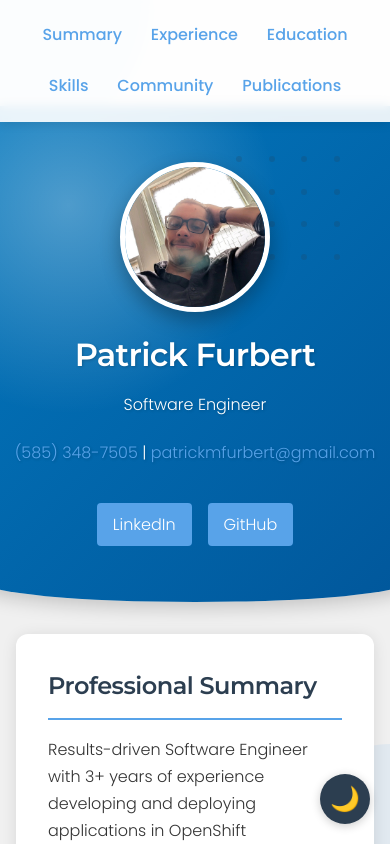
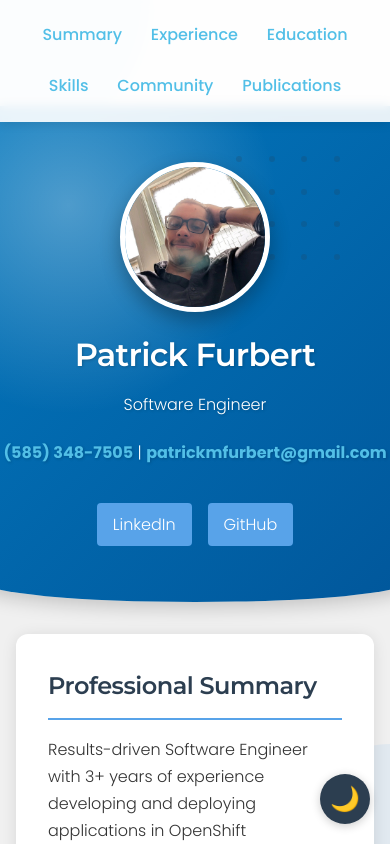
Before and after one commit to patrickmfurbert/patrickmfurbert.github.io, a SvelteKit app: page / in a window 390 px wide. Shown: the top 844 px of the page. Built offline with nearby package versions, Linux system fonts and the light colour scheme.

Commit message:
finished updating colors for mobile

```diff
--- a/fix-paths.js
+++ b/fix-paths.js
@@ -19,6 +19,9 @@ if (fs.existsSync(sourcePath)) {
     fs.writeFileSync(indexPath, indexContent);
     console.log('Updated index.html to reference app instead of _app');
   }
+
+  // Create .nojekyll file in build directory
+  fs.writeFileSync(path.resolve('build', '.nojekyll'), '');
 } else {
   console.error('Source directory does not exist:', sourcePath);
 }
--- a/package.json
+++ b/package.json
@@ -7,6 +7,7 @@
 	"scripts": {
 		"dev": "vite dev",
 		"build": "vite build && node fix-paths.js",
+		"build:deploy": "vite build && node fix-paths.js && npm run deploy",
 		"preview": "vite preview",
 		"prepare": "svelte-kit sync || echo ''",
 		"check": "svelte-kit sync && svelte-check --tsconfig ./tsconfig.json",
--- a/src/app.css
+++ b/src/app.css
@@ -2,6 +2,7 @@
 :root {
   --primary-color: #2c3e50;
   --secondary-color: #58a3e9;
+  --tertiary-color: #52bfe7;
   --accent-color: #03a9f4;
   --text-color: #333;
   --light-bg: #f0f0f0;
@@ -45,7 +46,7 @@ h2 {
 }
 
 a {
-  color: var(--secondary-color);
+  color: var(--tertiary-color);
   text-decoration: none;
   transition: var(--transition);
 }
--- a/src/app.html
+++ b/src/app.html
@@ -15,7 +15,7 @@
 		<link rel="manifest" href="%sveltekit.assets%/manifest.json" />
 		<meta name="theme-color" content="#1976d2" />
 
-		<title>Patrick Furbert | Portfolio</title>
+		<title>Patrick Furbert</title>
 		%sveltekit.head%
 	</head>
 	<body data-sveltekit-preload-data="hover">
--- a/src/routes/+page.svelte
+++ b/src/routes/+page.svelte
@@ -49,8 +49,7 @@
     <p>Software Engineer</p>
 
     <div class="contact-info">
-
-      <p><a href="tel:+15853487505">(585) 348-7505</a> | <a href="mailto:patrickmfurbert@gmail.com">patrickmfurbert@gmail.com</a></p>
+      <p><a href="tel:+15853487505"><strong>(585) 348-7505</strong></a> | <a href="mailto:patrickmfurbert@gmail.com"><strong>patrickmfurbert@gmail.com</strong></a></p>
     </div>
 
     <div class="social-links">
```
